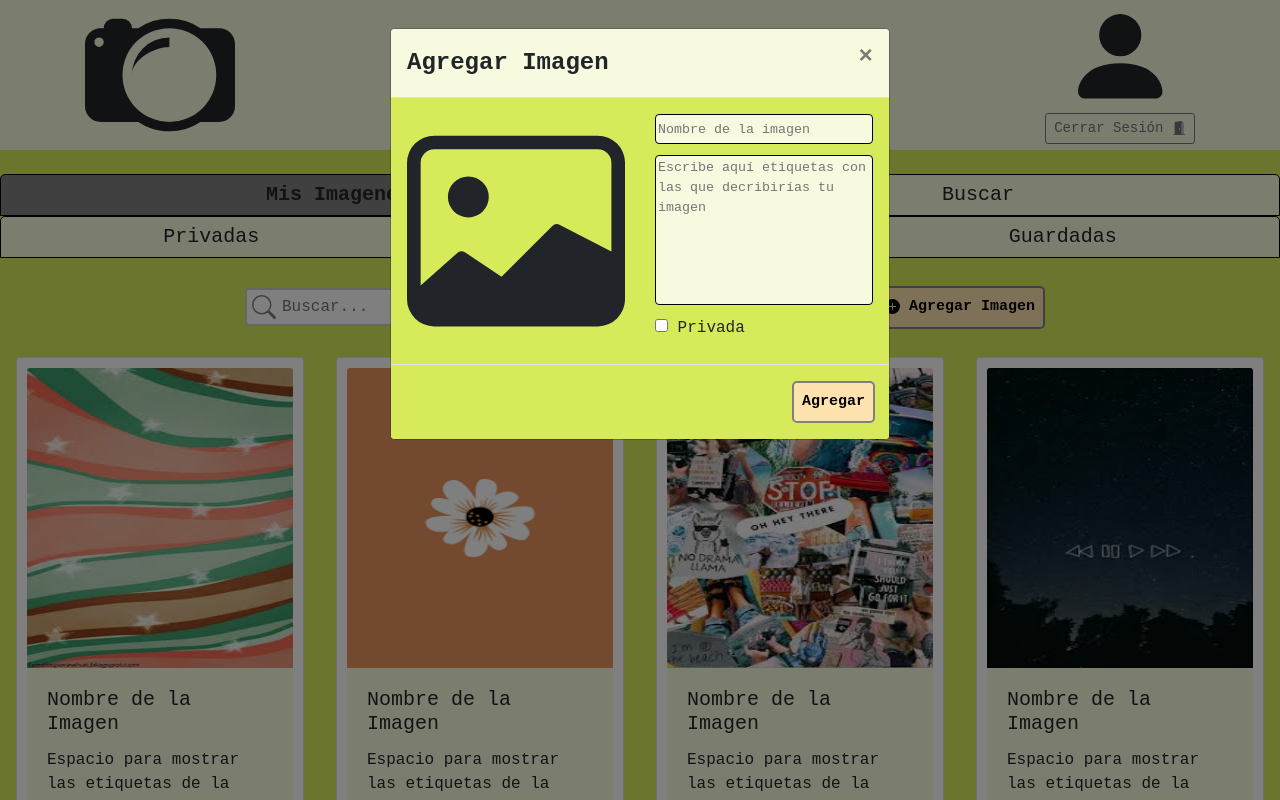
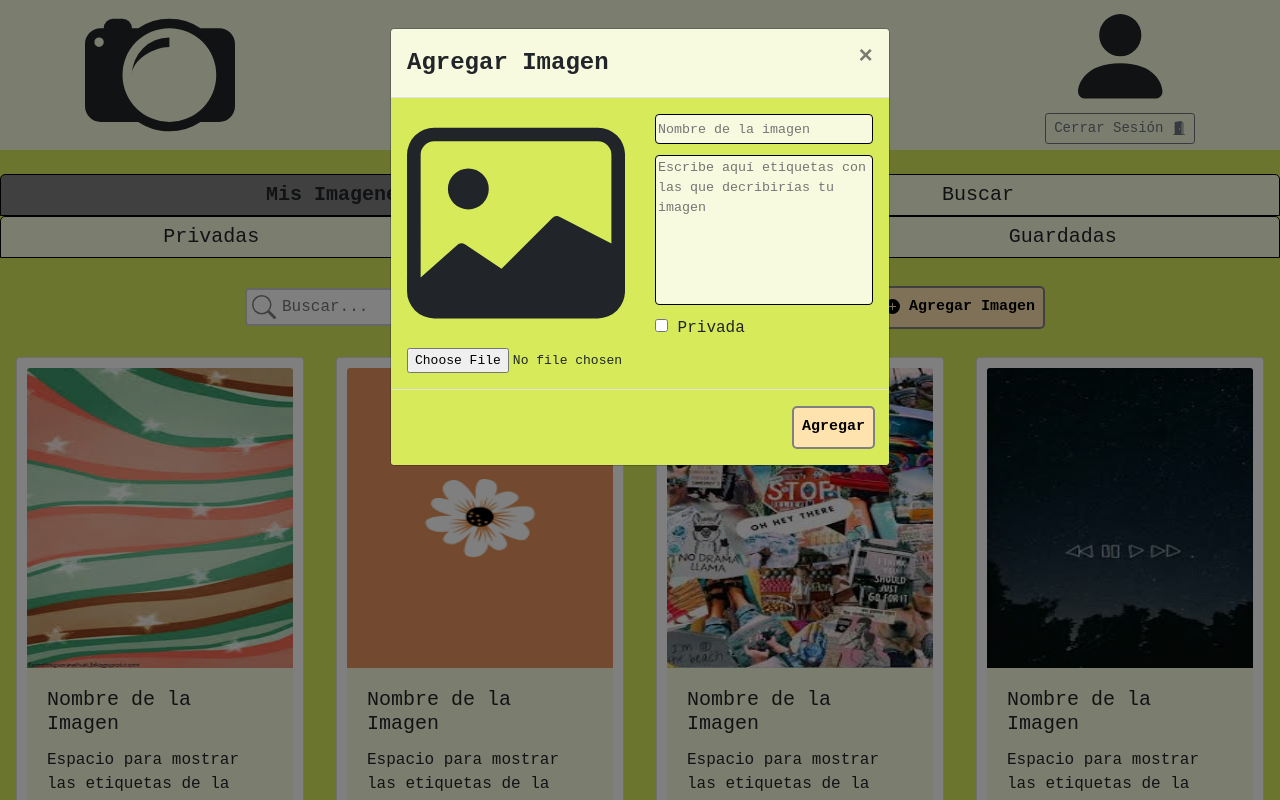
Before and after one commit to clbarrios/MinTICstagram, a Flask app: page /principal in a window 1280 px wide, after a click on "Agregar Imagen". Run offline with Flask 2, Linux system fonts and the light colour scheme; some libraries are stand-ins or nearby versions.

Commit message:
agregado input file a modal de nueva imagen

```diff
--- a/templates/principal.html
+++ b/templates/principal.html
@@ -162,18 +162,23 @@
             <!-- Modal body -->
             <div class="modal-body">
                 <div class="row">
-                    <div class="col align-self-center center">
-                        <svg width="100%" viewBox="0 0 16 16" class="bi bi-image" fill="currentColor" xmlns="http://www.w3.org/2000/svg">
+                    <div class="col-sm-6">
+                        <img id="imgDisplay" style="display: none;">
+                        <svg id="imgPlaceholder" width="100%" viewBox="0 0 16 16" class="bi bi-image" fill="currentColor" xmlns="http://www.w3.org/2000/svg">
                             <path fill-rule="evenodd" d="M14.002 2h-12a1 1 0 0 0-1 1v9l2.646-2.354a.5.5 0 0 1 .63-.062l2.66 1.773 3.71-3.71a.5.5 0 0 1 .577-.094L15.002 9.5V3a1 1 0 0 0-1-1zm-12-1a2 2 0 0 0-2 2v10a2 2 0 0 0 2 2h12a2 2 0 0 0 2-2V3a2 2 0 0 0-2-2h-12zm4 4.5a1.5 1.5 0 1 1-3 0 1.5 1.5 0 0 1 3 0z"/>
                         </svg>
                     </div>
 
-                    <div class="col">
+                    <div class="col-sm-6">
                         <input type="text" class="textfield" id="nombre" placeholder="Nombre de la imagen">
                         <textarea id="etiquetas" style="height:150px" placeholder="Escribe aquí etiquetas con las que decribirías tu imagen"></textarea>
                         <input type="checkbox" id="privada" value="Privada">
                         <label for="privada">Privada</label>
+
                     </div>
+                </div>
+                <div style="font-size: small; width: 100%;">
+                    <input type="file">
                 </div>
             </div>
 
```
